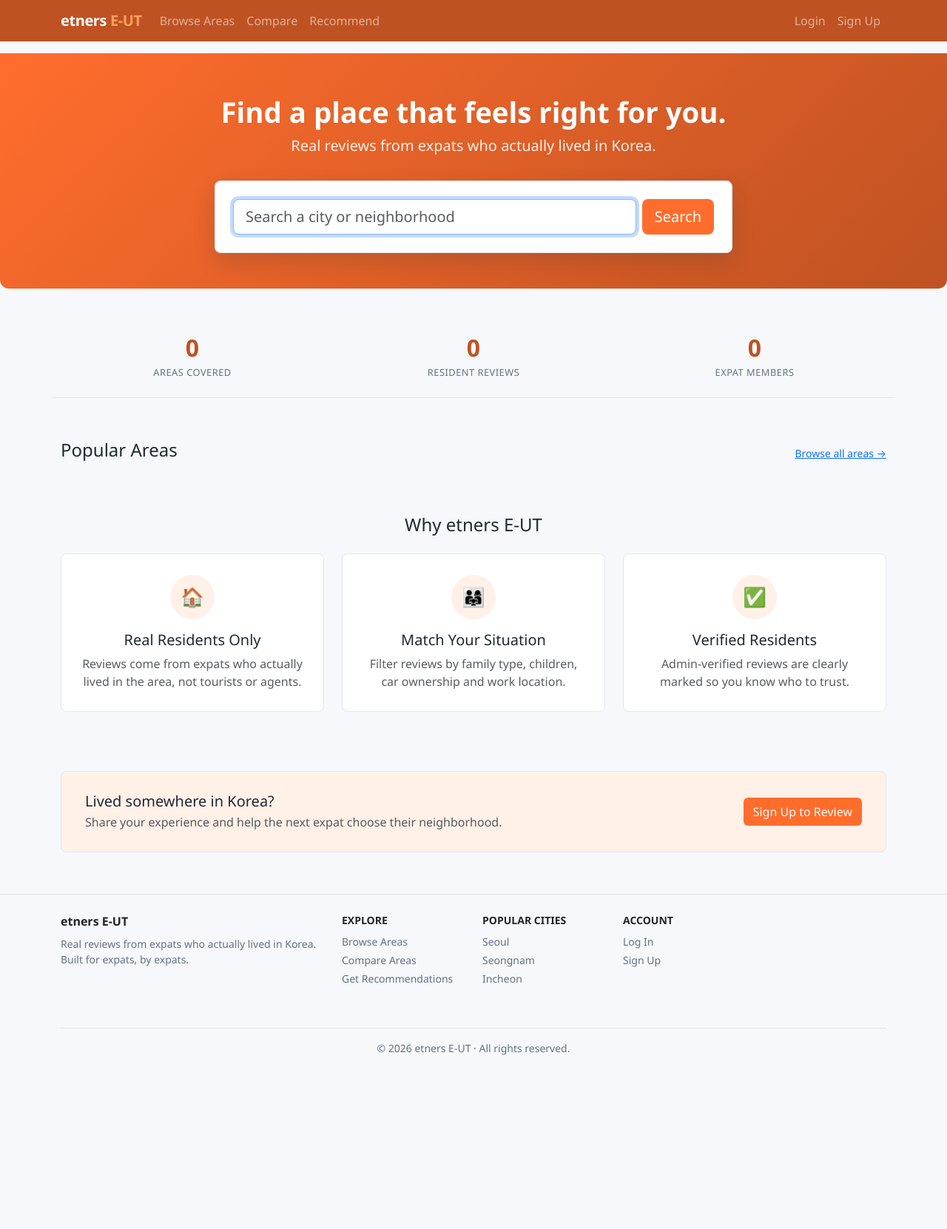
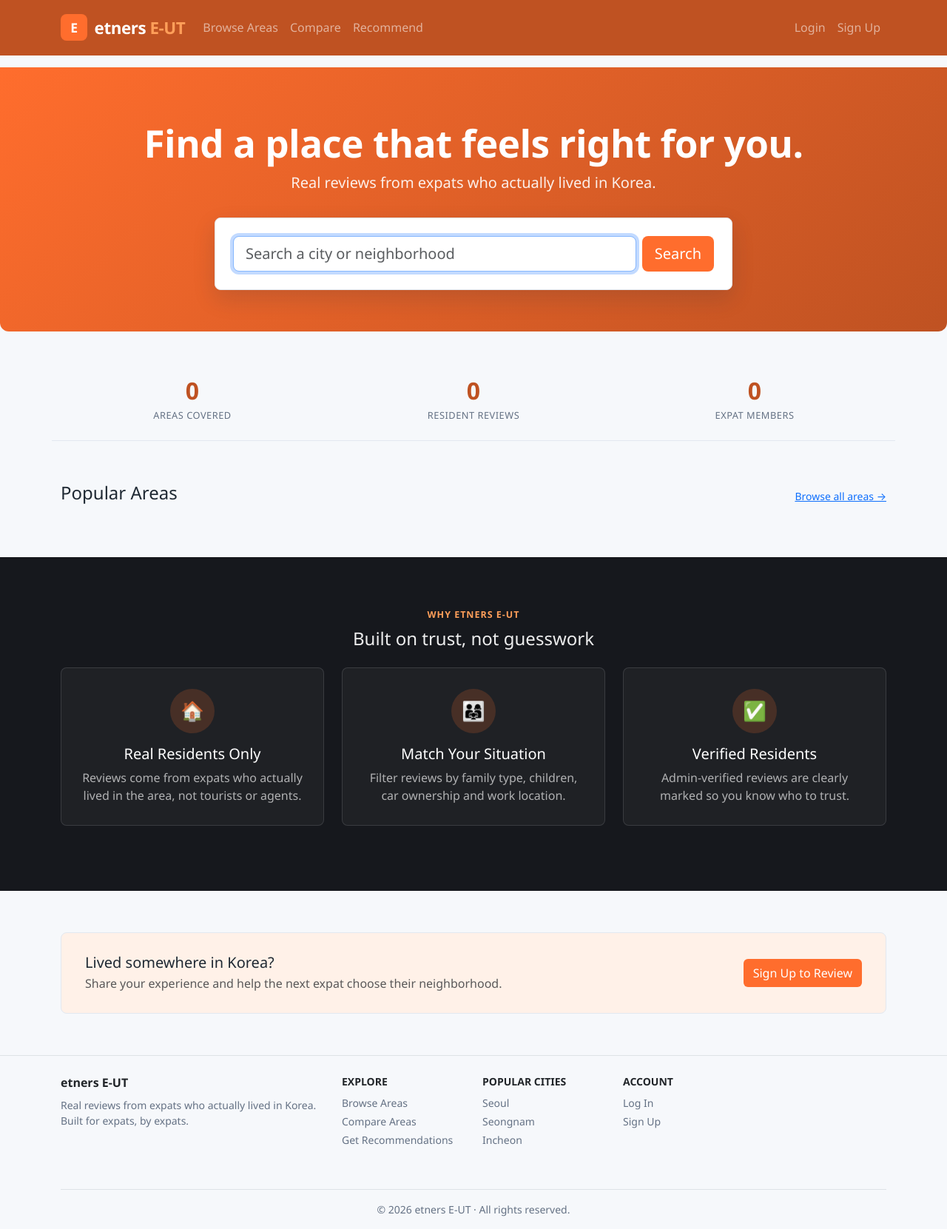
Before and after one commit to jerryfighter/20260915_ETNS_Relo, a Flask app: page / in a window 1280 px wide. Shown: the whole page at 74% size. Before the commit the page ends 1426 px from the top, so only its background shows below. Run offline with Flask 3, Linux system fonts and the light colour scheme; data that the repository does not hold is empty.

Commit message:
Strengthen brand mark and add contrast-section rhythm to homepage
Loosely referenced an imweb.me template's structure (bold hero
typography, prominent top-left logo mark, alternating light/dark
section rhythm) without copying its layout or blue color scheme -
brand color stays #ff6d2d throughout.

- Navbar: add a square logo mark next to the "etners E-UT" wordmark
  and enlarge/bold the brand text so it reads clearly at a glance.
- Hero: bigger, bolder headline (clamp-based responsive sizing).
- Homepage: "Why etners E-UT" is now a full-bleed dark section with
  an eyebrow label and orange-tinted icon circles, breaking up the
  page instead of everything sitting on the same light background.
  Existing functionality (search, stats, area cards) stays exactly
  where it was, above this section.

Co-Authored-By: Claude Sonnet 5 <noreply@anthropic.com>

```diff
--- a/app/static/css/style.css
+++ b/app/static/css/style.css
@@ -8,6 +8,7 @@
   --brand-muted: #647184;
   --brand-border: #e2e8f0;
   --star-color: #f5a623;
+  --brand-dark: #16181d;
 }
 
 body {
@@ -16,25 +17,59 @@ body {
   font-family: "Segoe UI", -apple-system, BlinkMacSystemFont, sans-serif;
 }
 
+.navbar {
+  padding-top: 0.9rem;
+  padding-bottom: 0.9rem;
+}
+
 .navbar-brand {
+  display: flex;
+  align-items: center;
+  gap: 0.6rem;
   font-weight: 700;
+  font-size: 1.4rem;
   letter-spacing: -0.02em;
+}
+
+.brand-mark {
+  display: inline-flex;
+  align-items: center;
+  justify-content: center;
+  width: 36px;
+  height: 36px;
+  border-radius: 0.5rem;
+  background: var(--brand-primary);
+  color: #fff;
+  font-weight: 800;
+  font-size: 1.1rem;
+  flex-shrink: 0;
 }
 
 .navbar-brand .brand-accent {
   color: var(--brand-accent);
 }
 
+.section-eyebrow {
+  display: inline-block;
+  font-size: 0.78rem;
+  font-weight: 700;
+  letter-spacing: 0.08em;
+  text-transform: uppercase;
+  color: var(--brand-primary-dark);
+  margin-bottom: 0.5rem;
+}
+
 .hero {
   background: linear-gradient(135deg, var(--brand-primary) 0%, var(--brand-primary-dark) 100%);
   color: #fff;
-  padding: 3.5rem 1rem 3rem;
+  padding: 4.5rem 1rem 3.5rem;
   border-radius: 0 0 0.75rem 0.75rem;
 }
 
 .hero h1 {
-  font-weight: 700;
-  font-size: 2.4rem;
+  font-weight: 800;
+  font-size: clamp(2rem, 4.2vw, 3.2rem);
+  letter-spacing: -0.01em;
 }
 
 .hero .lead {
@@ -97,6 +132,35 @@ body {
   border: 1px solid var(--brand-border);
   border-radius: 0.5rem;
   padding: 1.75rem 2rem;
+}
+
+.dark-section {
+  background: var(--brand-dark);
+  color: rgba(255, 255, 255, 0.92);
+  padding: 4rem 0;
+  margin-top: 3.5rem;
+}
+
+.dark-section .section-eyebrow {
+  color: var(--brand-accent);
+}
+
+.dark-section .feature-card {
+  background: rgba(255, 255, 255, 0.04);
+  border-color: rgba(255, 255, 255, 0.12);
+}
+
+.dark-section .feature-card h5 {
+  color: #fff;
+}
+
+.dark-section .feature-card p {
+  color: rgba(255, 255, 255, 0.65);
+}
+
+.dark-section .feature-icon {
+  background: rgba(255, 109, 45, 0.18);
+  color: var(--brand-accent);
 }
 
 .card {
--- a/app/templates/base.html
+++ b/app/templates/base.html
@@ -11,7 +11,10 @@
 <body>
   <nav class="navbar navbar-expand-md navbar-dark" style="background-color: var(--brand-primary-dark);">
     <div class="container">
-      <a class="navbar-brand" href="{{ url_for('main.index') }}">etners <span class="brand-accent">E-UT</span></a>
+      <a class="navbar-brand" href="{{ url_for('main.index') }}">
+        <span class="brand-mark">E</span>
+        <span class="brand-wordmark">etners <span class="brand-accent">E-UT</span></span>
+      </a>
       <button class="navbar-toggler" type="button" data-bs-toggle="collapse" data-bs-target="#navMain">
         <span class="navbar-toggler-icon"></span>
       </button>
--- a/app/templates/index.html
+++ b/app/templates/index.html
@@ -61,33 +61,41 @@
     </div>
   </div>
 
-  <div class="section">
-    <h4 class="text-center mb-4">Why etners E-UT</h4>
+</div>
+
+<section class="dark-section">
+  <div class="container">
+    <div class="text-center mb-4">
+      <span class="section-eyebrow">Why etners E-UT</span>
+      <h4 class="mb-0">Built on trust, not guesswork</h4>
+    </div>
     <div class="row">
       <div class="col-md-4 mb-4">
         <div class="feature-card">
           <div class="feature-icon">🏠</div>
           <h5>Real Residents Only</h5>
-          <p class="text-muted mb-0">Reviews come from expats who actually lived in the area, not tourists or agents.</p>
+          <p class="mb-0">Reviews come from expats who actually lived in the area, not tourists or agents.</p>
         </div>
       </div>
       <div class="col-md-4 mb-4">
         <div class="feature-card">
           <div class="feature-icon">👨‍👩‍👧</div>
           <h5>Match Your Situation</h5>
-          <p class="text-muted mb-0">Filter reviews by family type, children, car ownership and work location.</p>
+          <p class="mb-0">Filter reviews by family type, children, car ownership and work location.</p>
         </div>
       </div>
       <div class="col-md-4 mb-4">
         <div class="feature-card">
           <div class="feature-icon">✅</div>
           <h5>Verified Residents</h5>
-          <p class="text-muted mb-0">Admin-verified reviews are clearly marked so you know who to trust.</p>
+          <p class="mb-0">Admin-verified reviews are clearly marked so you know who to trust.</p>
         </div>
       </div>
     </div>
   </div>
+</section>
 
+<div class="container">
   <div class="section">
     <div class="cta-banner d-flex justify-content-between align-items-center flex-wrap gap-3">
       <div>
```
